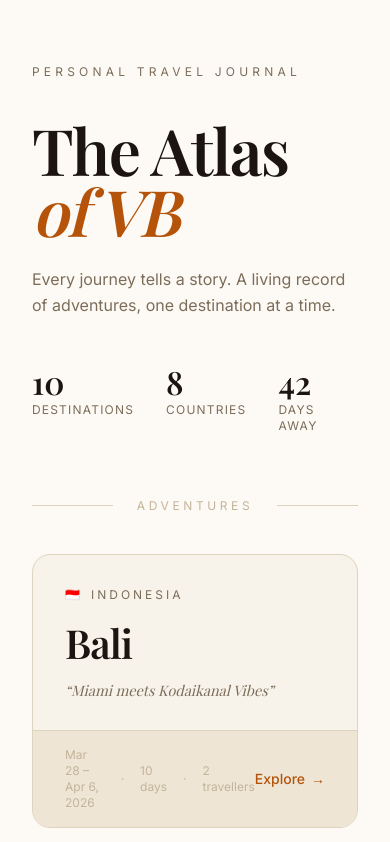
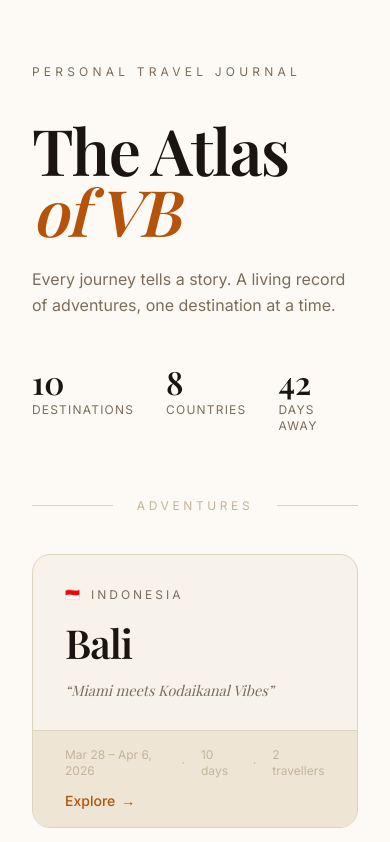
Before and after one commit to Visakh47/atlas-vacations, a Next.js app: page / in a window 390 px wide. Shown: the top 842 px of the page. Built offline with nearby package versions, Linux system fonts and the light colour scheme.

Commit message:
Add more vacations

```diff
--- a/components/landing/VacationCard.tsx
+++ b/components/landing/VacationCard.tsx
@@ -126,7 +126,7 @@ export function VacationCard({ vacation }: VacationCardProps) {
           )}
         </div>
         <div
-          className="flex items-center justify-between px-8 py-4 border-t"
+          className="flex flex-col sm:flex-row sm:items-center sm:justify-between px-8 py-4 border-t gap-3 sm:gap-0"
           style={{ borderColor: 'var(--a-border)', backgroundColor: 'var(--a-raised)' }}
         >
           <div className="flex items-center gap-4 text-xs" style={{ color: 'var(--a-dim)' }}>
```
